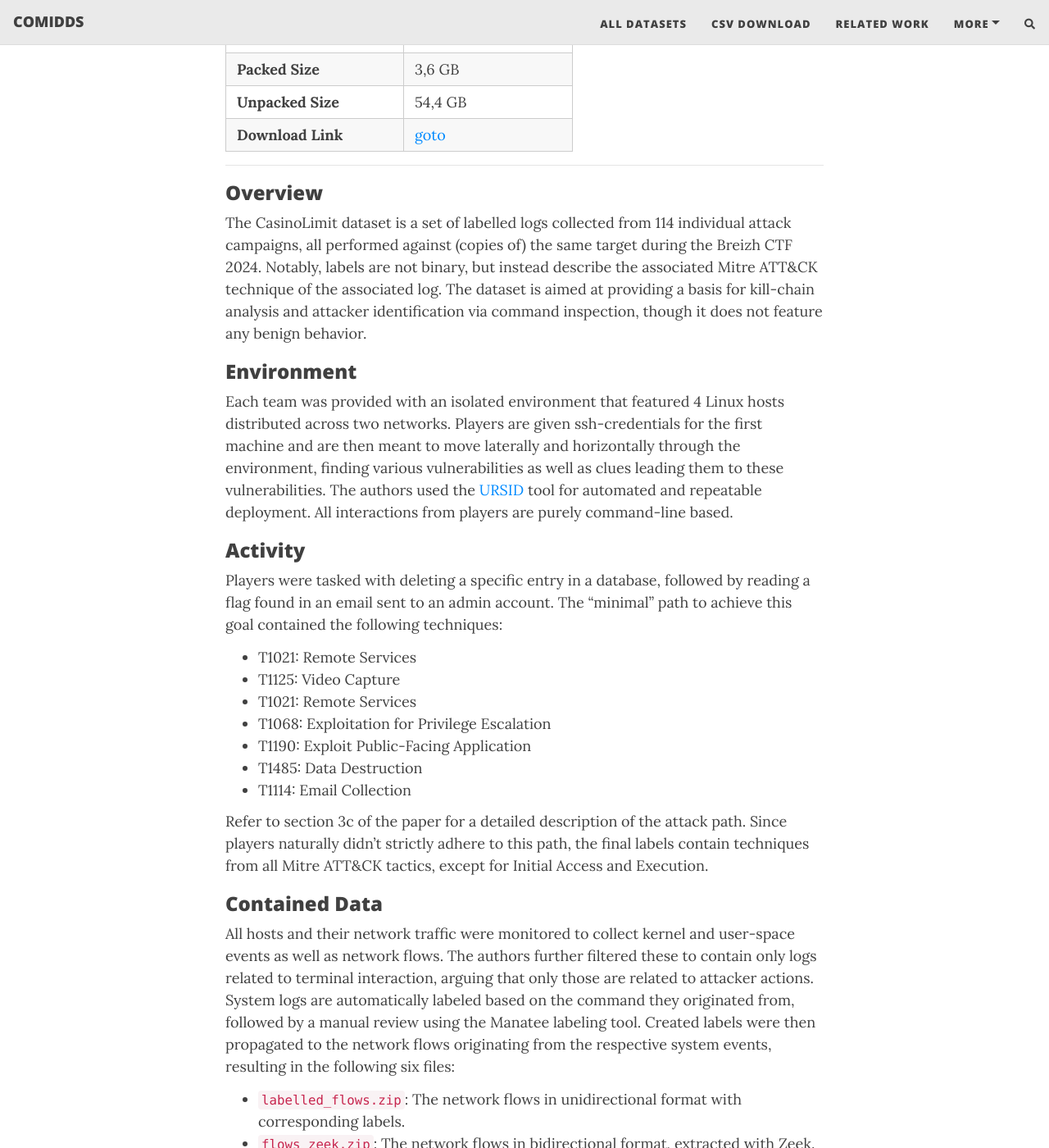
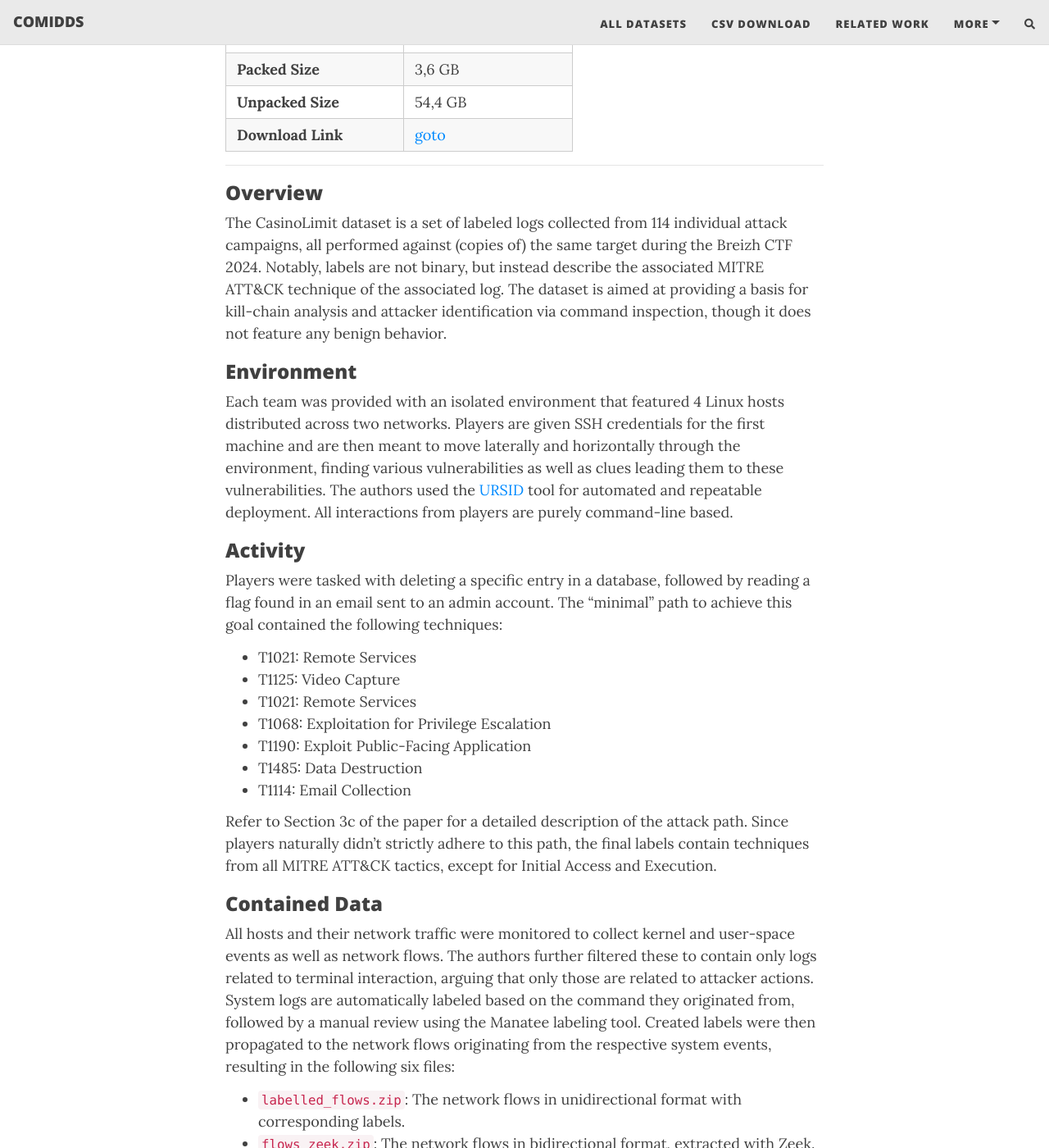
Before and after one commit to fkie-cad/COMIDDS, a Jekyll site: the page built from content/datasets/casinolimit.md, in a window 1280 px wide and 1400 px high, scrolled down 918 px. Shown: the whole window at 82% size. Built offline with Jekyll 4.4.1, drawn with Linux system fonts in a browser that asks for light colours; nearby versions of some CDN libraries; comment, search, counter and statistics services are not loaded; some of the changed text lies outside the part shown.

Commit message:
Fix minor typos

````diff
--- a/content/datasets/casinolimit.md
+++ b/content/datasets/casinolimit.md
@@ -32,13 +32,13 @@ title: CasinoLimit
 ***
 
 ### Overview
-The CasinoLimit dataset is a set of labelled logs collected from 114 individual attack campaigns, all performed against (copies of) the same target during the Breizh CTF 2024.
-Notably, labels are not binary, but instead describe the associated Mitre ATT&CK technique of the associated log.
+The CasinoLimit dataset is a set of labeled logs collected from 114 individual attack campaigns, all performed against (copies of) the same target during the Breizh CTF 2024.
+Notably, labels are not binary, but instead describe the associated MITRE ATT&CK technique of the associated log.
 The dataset is aimed at providing a basis for kill-chain analysis and attacker identification via command inspection, though it does not feature any benign behavior.
 
 ### Environment
 Each team was provided with an isolated environment that featured 4 Linux hosts distributed across two networks.
-Players are given ssh-credentials for the first machine and are then meant to move laterally and horizontally through the environment, finding various vulnerabilities as well as clues leading them to these vulnerabilities.
+Players are given SSH credentials for the first machine and are then meant to move laterally and horizontally through the environment, finding various vulnerabilities as well as clues leading them to these vulnerabilities.
 The authors used the [URSID](https://gitlab.inria.fr/pirat-public/ursid) tool for automated and repeatable deployment.
 All interactions from players are purely command-line based.
 
@@ -53,8 +53,8 @@ The "minimal" path to achieve this goal contained the following techniques:
 - T1485: Data Destruction
 - T1114: Email Collection
 
-Refer to section 3c of the paper for a detailed description of the attack path.
-Since players naturally didn't strictly adhere to this path, the  final labels contain techniques from all Mitre ATT&CK tactics, except for Initial Access and Execution.
+Refer to Section 3c of the paper for a detailed description of the attack path.
+Since players naturally didn't strictly adhere to this path, the  final labels contain techniques from all MITRE ATT&CK tactics, except for Initial Access and Execution.
 
 ### Contained Data
 All hosts and their network traffic were monitored to collect kernel and user-space events as well as network flows.
@@ -101,7 +101,7 @@ Snippet of entries from `syslog_labels/system_labels/aeriella.json`
 ```
 <!--  {% endraw %} -->
 
-Snippet of entries from `syslogs/syslogs/aerliella/start-56/audit.log` (labelled by the entry above)
+Snippet of entries from `syslogs/syslogs/aerliella/start-56/audit.log` (labeled by the entry above)
 <!--  {% raw %} -->
 ```
 type=PATH msg=audit(1715994529.336:94050): item=0 name="/etc/shadow" inode=4842 dev=08:01 mode=0100640 ouid=0 ogid=42 rdev=00:00 nametype=NORMAL cap_fp=0 cap_fi=0 cap_fe=0 cap_fver=0 cap_frootid=0 OUID="root" OGID="shadow"
````
Also changed, not shown: content/all_datasets.md (+1 -1 lines).
